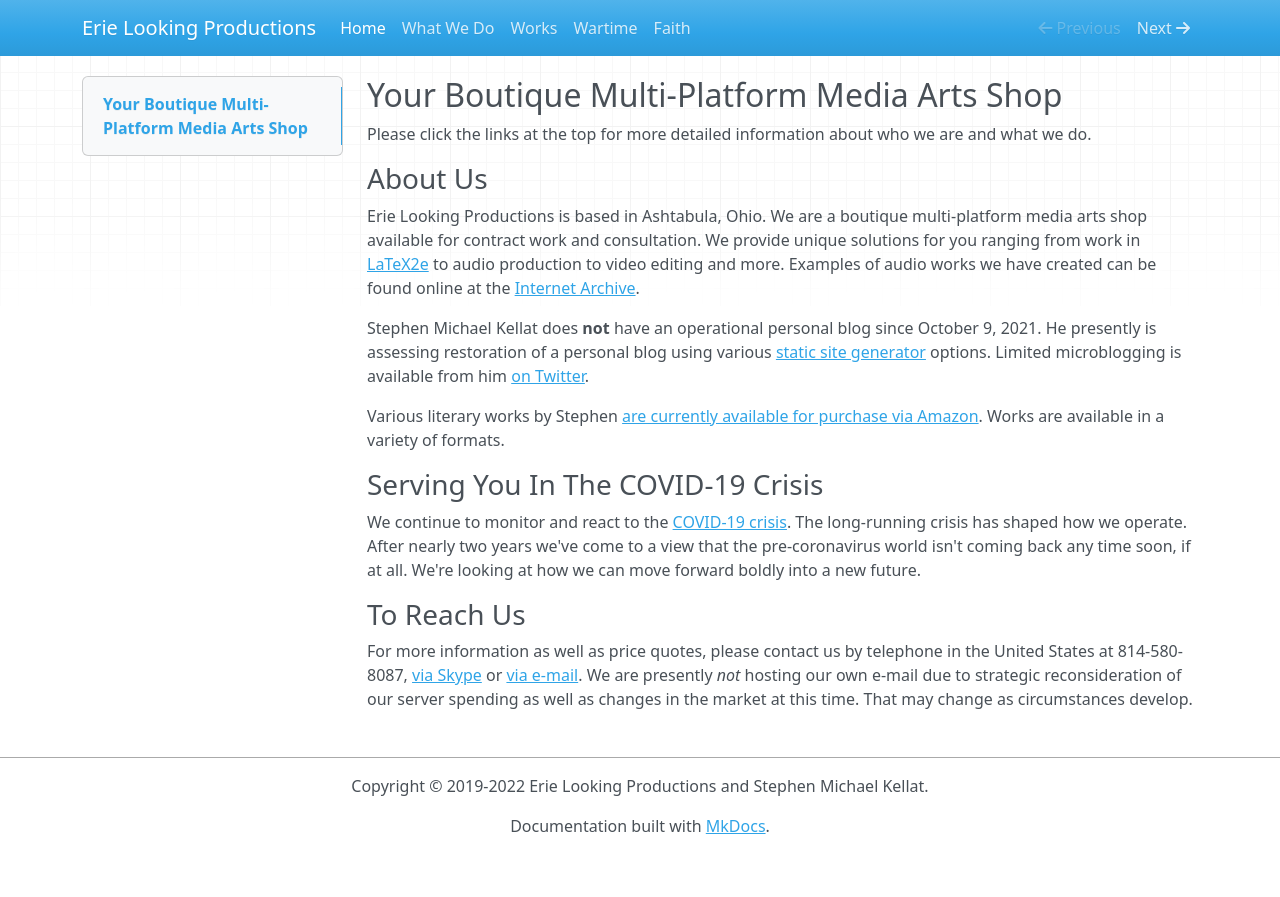
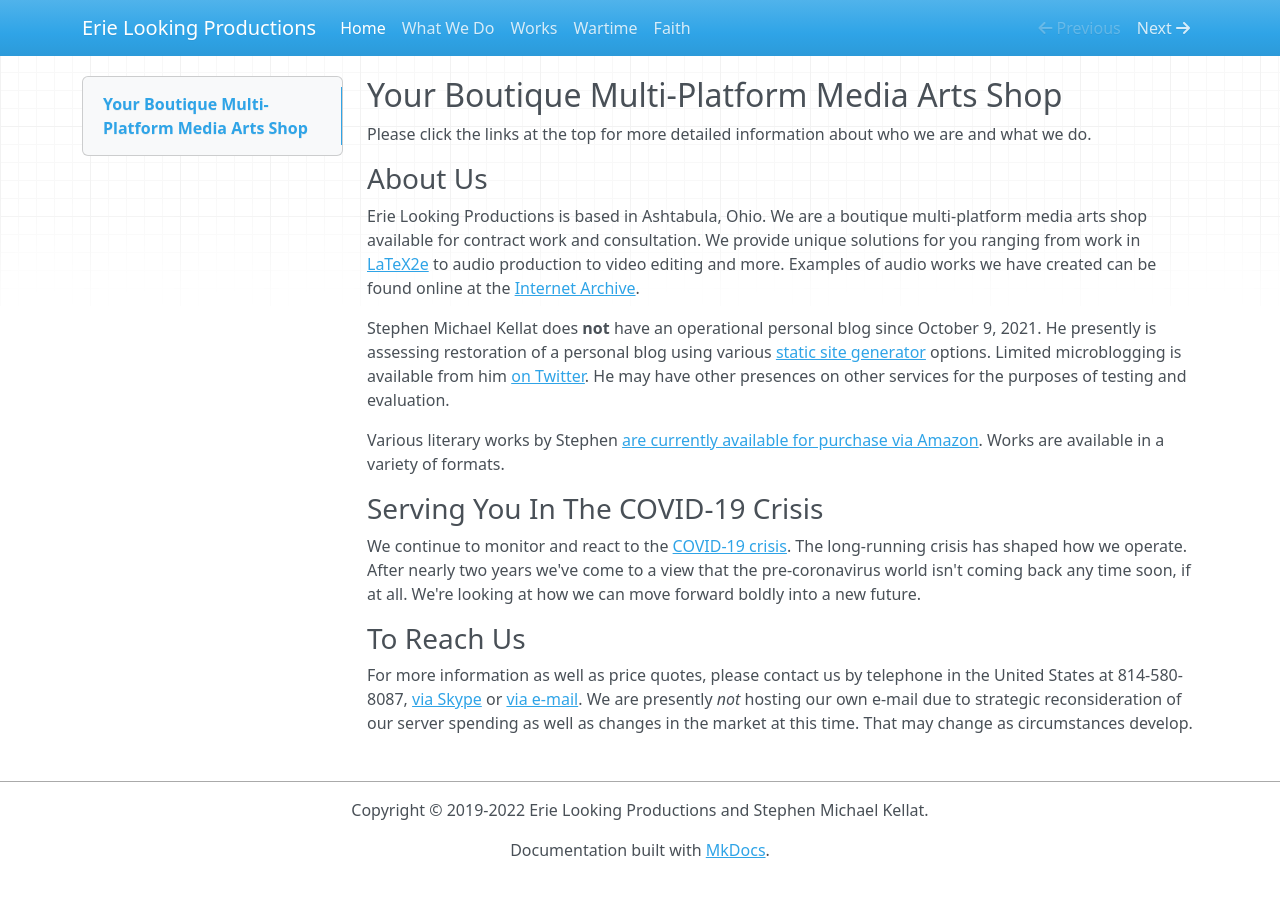
Before and after one commit to skellat/mkdocs-cms, an MkDocs documentation site: the page built from docs/index.md, in a window 1280 px wide. Shown: the top 897 px of the page. Built offline with MkDocs 1.6.1, drawn with Linux system fonts in a browser that asks for light colours; nearby versions of some CDN libraries.

```diff
--- a/docs/index.md
+++ b/docs/index.md
@@ -6,7 +6,7 @@
 
 Erie Looking Productions is based in Ashtabula, Ohio.  We are a boutique multi-platform media arts shop available for contract work and consultation.  We provide unique solutions for you ranging from work in [LaTeX2e](https://simple.wikipedia.org/wiki/LaTeX) to audio production to video editing and more. Examples of audio works we have created can be found online at the [Internet Archive](https://archive.org/search.php?query=%22Erie%20Looking%20Productions%22&and[]=mediatype%3A%22audio%22).
 
-Stephen Michael Kellat does **not** have an operational personal blog since October 9, 2021.  He presently is assessing restoration of a personal blog using various [static site generator](https://jamstack.org/generators/) options.  Limited microblogging is available from him [on Twitter](https://twitter.com/writer_smk).
+Stephen Michael Kellat does **not** have an operational personal blog since October 9, 2021.  He presently is assessing restoration of a personal blog using various [static site generator](https://jamstack.org/generators/) options.  Limited microblogging is available from him [on Twitter](https://twitter.com/writer_smk).  He may have other presences on other services for the purposes of testing and evaluation.
 
 Various literary works by Stephen [are currently available for purchase via Amazon](https://www.amazon.com/Stephen-Michael-Kellat/e/B085MR8Y8J).  Works are available in a variety of formats.
 
```
Also changed, not shown: docs/faith.md (renamed from docs/2022-05-31-faith.md).
